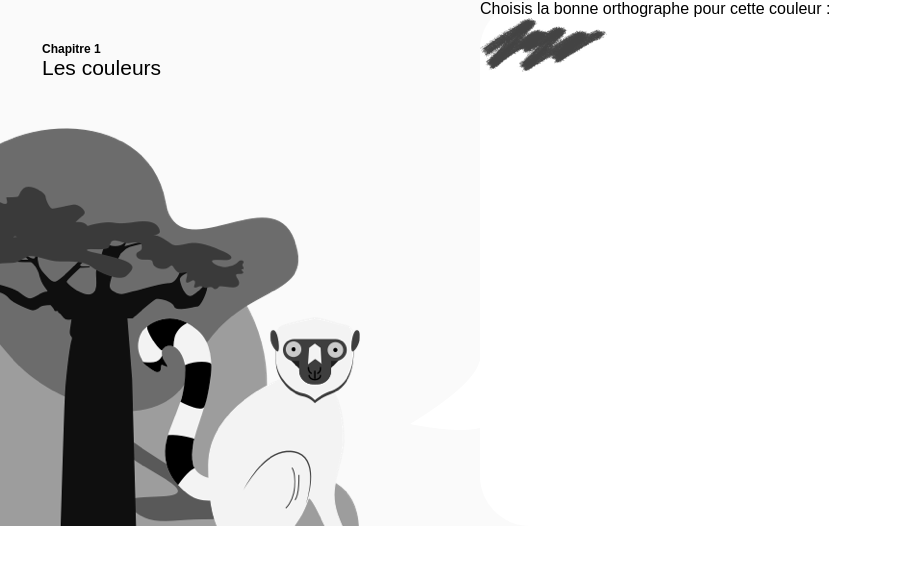
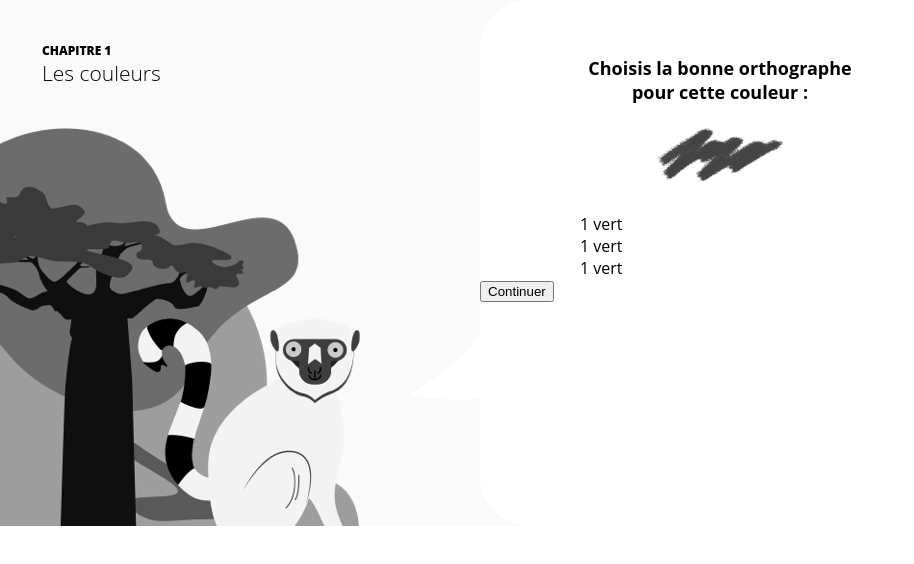
Before and after one commit to LeaCharrier/lia-app, a website: page src/index.html in a window 1280 px wide. Shown: the whole page, without its empty margins (0-914 px from the left). Drawn offline with nearby package versions, Linux system fonts and the light colour scheme; files that its build step writes are made by us from their sources.

Commit message:
exo \\ inte

```diff
--- a/src/index.html
+++ b/src/index.html
@@ -23,9 +23,17 @@
         <p class="subtitle">Les couleurs</p>
         <img src="images/arbre.png" class="arbre">
       </div>
-      <div class="contentExercice">
-        <h2 class="consigne">Choisis la bonne orthographe pour cette couleur :</h2>
-        <img src="images/exo-color.png">
+      <div class="containExercice">
+        <div class="contentExercice">
+          <h2 class="consigne">Choisis la bonne orthographe pour cette couleur :</h2>
+          <img src="images/exo-color.png" class="color">
+          <p>1 vert</p>
+          <p>1 vert</p>
+          <p>1 vert</p>
+        </div>
+        <div class="contentReponse">
+          <button>Continuer</button>
+        </div>
       </div>
     </div>
   </main>
--- a/src/styles/pages/_exercice.scss
+++ b/src/styles/pages/_exercice.scss
@@ -14,18 +14,20 @@
       width: 90px;
       height: 72px;
       right: -20px;
-      bottom: 96px;
+      bottom: 126px;
     }
+
     .title {
       font-size: 12px;
-      font-weight: 900;
+      font-weight: 800;
+      text-transform: uppercase;
       margin-top: 42px;
       margin-left: 42px;
     }
 
     .subtitle {
       font-size: 21px;
-      font-weight: 200;
+      font-weight: 300;
       margin-left: 42px;
     }
 
@@ -35,12 +37,28 @@
     }
   }
 
-  .contentExercice {
+  .containExercice {
     width: 50%;
     position: relative;
     background-color: $white;
     border-top-left-radius: 50px;
     border-bottom-left-radius: 50px;
+
+    .contentExercice {
+      max-width: 280px;
+      margin: 56px auto 0;
+
+      .consigne {
+        font-size: 18px;
+        font-weight: 700;
+        text-align: center;
+      }
+
+      .color {
+        display: block;
+        margin: 24px auto 31px;
+      }
+    }
   }
 
 }
--- a/src/styles/tools/_fonts.scss
+++ b/src/styles/tools/_fonts.scss
@@ -1,109 +1,109 @@
 @font-face {
-    font-family: 'OpenSans';
-    src: url('OpenSans-SemiBold.eot');
-    src: url('OpenSans-SemiBold.eot?#iefix') format('embedded-opentype'),
-        url('OpenSans-SemiBold.woff2') format('woff2'),
-        url('OpenSans-SemiBold.woff') format('woff'),
-        url('OpenSans-SemiBold.ttf') format('truetype');
+    font-family: 'openSans';
+    src: url('../font/openSans/OpenSans-SemiBold.eot');
+    src: url('../font/openSans/OpenSans-SemiBold.eot?#iefix') format('embedded-opentype'),
+        url('../font/openSans/OpenSans-SemiBold.woff2') format('woff2'),
+        url('../font/openSans/OpenSans-SemiBold.woff') format('woff'),
+        url('../font/openSans/OpenSans-SemiBold.ttf') format('truetype');
     font-weight: 600;
     font-style: normal;
 }
 
 @font-face {
-    font-family: 'OpenSans';
-    src: url('OpenSans-BoldItalic.eot');
-    src: url('OpenSans-BoldItalic.eot?#iefix') format('embedded-opentype'),
-        url('OpenSans-BoldItalic.woff2') format('woff2'),
-        url('OpenSans-BoldItalic.woff') format('woff'),
-        url('OpenSans-BoldItalic.ttf') format('truetype');
+    font-family: 'openSans';
+    src: url('../font/openSans/OpenSans-BoldItalic.eot');
+    src: url('../font/openSans/OpenSans-BoldItalic.eot?#iefix') format('embedded-opentype'),
+        url('../font/openSans/OpenSans-BoldItalic.woff2') format('woff2'),
+        url('../font/openSans/OpenSans-BoldItalic.woff') format('woff'),
+        url('../font/openSans/OpenSans-BoldItalic.ttf') format('truetype');
     font-weight: 700;
     font-style: italic;
 }
 
 @font-face {
-    font-family: 'OpenSans';
-    src: url('OpenSans-Italic.eot');
-    src: url('OpenSans-Italic.eot?#iefix') format('embedded-opentype'),
-        url('OpenSans-Italic.woff2') format('woff2'),
-        url('OpenSans-Italic.woff') format('woff'),
-        url('OpenSans-Italic.ttf') format('truetype');
+    font-family: 'openSans';
+    src: url('../font/openSans/OpenSans-Italic.eot');
+    src: url('../font/openSans/OpenSans-Italic.eot?#iefix') format('embedded-opentype'),
+        url('../font/openSans/OpenSans-Italic.woff2') format('woff2'),
+        url('../font/openSans/OpenSans-Italic.woff') format('woff'),
+        url('../font/openSans/OpenSans-Italic.ttf') format('truetype');
     font-weight: normal;
     font-style: italic;
 }
 
 @font-face {
-    font-family: 'OpenSans';
-    src: url('OpenSans-Light.eot');
-    src: url('OpenSans-Light.eot?#iefix') format('embedded-opentype'),
-        url('OpenSans-Light.woff2') format('woff2'),
-        url('OpenSans-Light.woff') format('woff'),
-        url('OpenSans-Light.ttf') format('truetype');
+    font-family: 'openSans';
+    src: url('../font/openSans/OpenSans-Light.eot');
+    src: url('../font/openSans/OpenSans-Light.eot?#iefix') format('embedded-opentype'),
+        url('../font/openSans/OpenSans-Light.woff2') format('woff2'),
+        url('../font/openSans/OpenSans-Light.woff') format('woff'),
+        url('../font/openSans/OpenSans-Light.ttf') format('truetype');
     font-weight: 300;
     font-style: normal;
 }
 
 @font-face {
-    font-family: 'OpenSans';
-    src: url('OpenSans-ExtraBoldItalic.eot');
-    src: url('OpenSans-ExtraBoldItalic.eot?#iefix') format('embedded-opentype'),
-        url('OpenSans-ExtraBoldItalic.woff2') format('woff2'),
-        url('OpenSans-ExtraBoldItalic.woff') format('woff'),
-        url('OpenSans-ExtraBoldItalic.ttf') format('truetype');
+    font-family: 'openSans';
+    src: url('../font/openSans/OpenSans-ExtraBoldItalic.eot');
+    src: url('../font/openSans/OpenSans-ExtraBoldItalic.eot?#iefix') format('embedded-opentype'),
+        url('../font/openSans/OpenSans-ExtraBoldItalic.woff2') format('woff2'),
+        url('../font/openSans/OpenSans-ExtraBoldItalic.woff') format('woff'),
+        url('../font/openSans/OpenSans-ExtraBoldItalic.ttf') format('truetype');
     font-weight: 800;
     font-style: italic;
 }
 
 @font-face {
-    font-family: 'OpenSans';
-    src: url('OpenSans-Bold.eot');
-    src: url('OpenSans-Bold.eot?#iefix') format('embedded-opentype'),
-        url('OpenSans-Bold.woff2') format('woff2'),
-        url('OpenSans-Bold.woff') format('woff'),
-        url('OpenSans-Bold.ttf') format('truetype');
+    font-family: 'openSans';
+    src: url('../font/openSans/OpenSans-Bold.eot');
+    src: url('../font/openSans/OpenSans-Bold.eot?#iefix') format('embedded-opentype'),
+        url('../font/openSans/OpenSans-Bold.woff2') format('woff2'),
+        url('../font/openSans/OpenSans-Bold.woff') format('woff'),
+        url('../font/openSans/OpenSans-Bold.ttf') format('truetype');
     font-weight: 700;
     font-style: normal;
 }
 
 @font-face {
-    font-family: 'OpenSans';
-    src: url('OpenSans-SemiBoldItalic.eot');
-    src: url('OpenSans-SemiBoldItalic.eot?#iefix') format('embedded-opentype'),
-        url('OpenSans-SemiBoldItalic.woff2') format('woff2'),
-        url('OpenSans-SemiBoldItalic.woff') format('woff'),
-        url('OpenSans-SemiBoldItalic.ttf') format('truetype');
+    font-family: 'openSans';
+    src: url('../font/openSans/OpenSans-SemiBoldItalic.eot');
+    src: url('../font/openSans/OpenSans-SemiBoldItalic.eot?#iefix') format('embedded-opentype'),
+        url('../font/openSans/OpenSans-SemiBoldItalic.woff2') format('woff2'),
+        url('../font/openSans/OpenSans-SemiBoldItalic.woff') format('woff'),
+        url('../font/openSans/OpenSans-SemiBoldItalic.ttf') format('truetype');
     font-weight: 600;
     font-style: italic;
 }
 
 @font-face {
-    font-family: 'OpenSans';
-    src: url('OpenSans-ExtraBold.eot');
-    src: url('OpenSans-ExtraBold.eot?#iefix') format('embedded-opentype'),
-        url('OpenSans-ExtraBold.woff2') format('woff2'),
-        url('OpenSans-ExtraBold.woff') format('woff'),
-        url('OpenSans-ExtraBold.ttf') format('truetype');
+    font-family: 'openSans';
+    src: url('../font/openSans/OpenSans-ExtraBold.eot');
+    src: url('../font/openSans/OpenSans-ExtraBold.eot?#iefix') format('embedded-opentype'),
+        url('../font/openSans/OpenSans-ExtraBold.woff2') format('woff2'),
+        url('../font/openSans/OpenSans-ExtraBold.woff') format('woff'),
+        url('../font/openSans/OpenSans-ExtraBold.ttf') format('truetype');
     font-weight: 800;
     font-style: normal;
 }
 
 @font-face {
-    font-family: 'OpenSans';
-    src: url('OpenSans-LightItalic.eot');
-    src: url('OpenSans-LightItalic.eot?#iefix') format('embedded-opentype'),
-        url('OpenSans-LightItalic.woff2') format('woff2'),
-        url('OpenSans-LightItalic.woff') format('woff'),
-        url('OpenSans-LightItalic.ttf') format('truetype');
+    font-family: 'openSans';
+    src: url('../font/openSans/OpenSans-LightItalic.eot');
+    src: url('../font/openSans/OpenSans-LightItalic.eot?#iefix') format('embedded-opentype'),
+        url('../font/openSans/OpenSans-LightItalic.woff2') format('woff2'),
+        url('../font/openSans/OpenSans-LightItalic.woff') format('woff'),
+        url('../font/openSans/OpenSans-LightItalic.ttf') format('truetype');
     font-weight: 300;
     font-style: italic;
 }
 
 @font-face {
-    font-family: 'OpenSans';
-    src: url('OpenSans-Regular.eot');
-    src: url('OpenSans-Regular.eot?#iefix') format('embedded-opentype'),
-        url('OpenSans-Regular.woff2') format('woff2'),
-        url('OpenSans-Regular.woff') format('woff'),
-        url('OpenSans-Regular.ttf') format('truetype');
+    font-family: 'openSans';
+    src: url('../font/openSans/OpenSans-Regular.eot');
+    src: url('../font/openSans/OpenSans-Regular.eot?#iefix') format('embedded-opentype'),
+        url('../font/openSans/OpenSans-Regular.woff2') format('woff2'),
+        url('../font/openSans/OpenSans-Regular.woff') format('woff'),
+        url('../font/openSans/OpenSans-Regular.ttf') format('truetype');
     font-weight: normal;
     font-style: normal;
 }
--- a/src/styles/tools/_variable.scss
+++ b/src/styles/tools/_variable.scss
@@ -3,7 +3,7 @@
 /* ========================================================================== */
 
 /* fonts */
-$open: 'openSans', arial, sans-serif;
+$open: 'openSans', 'Open Sans', sans-serif;
 
 /* colors */
 $black: #000000;
```
